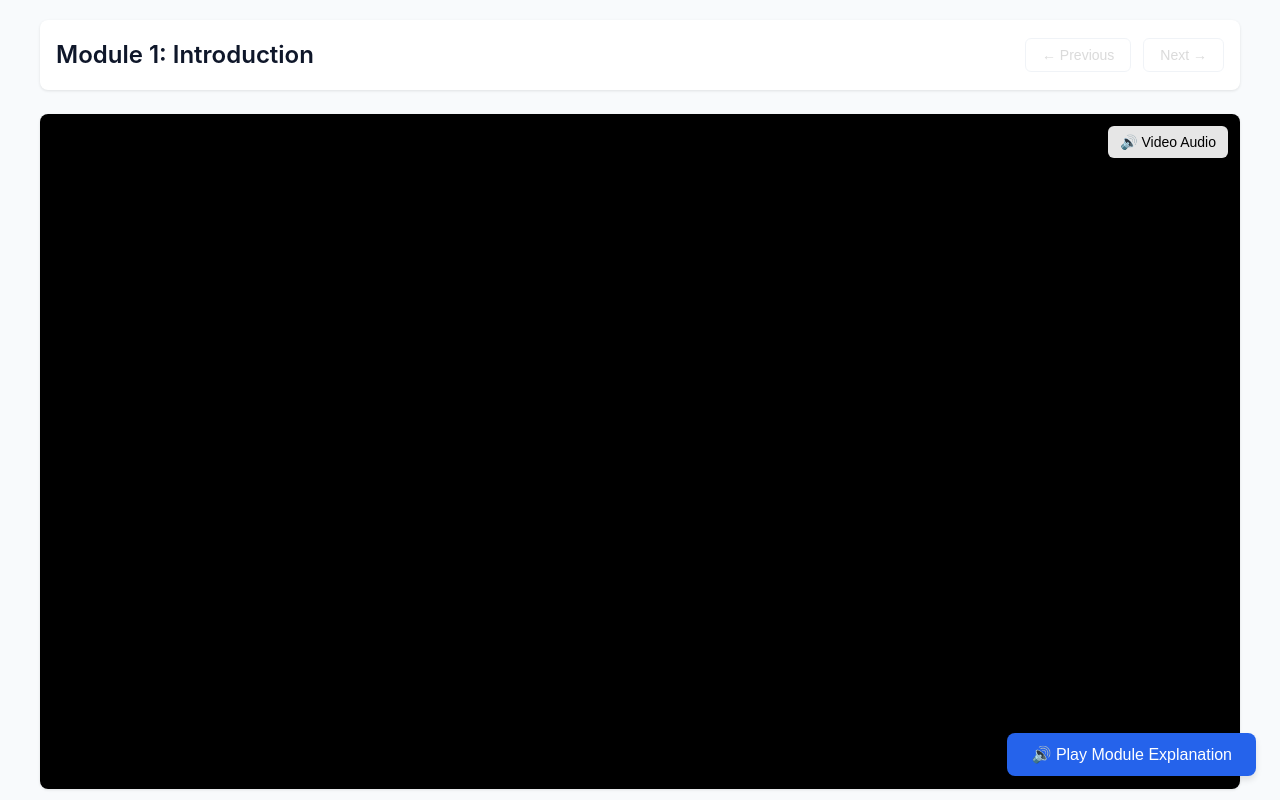
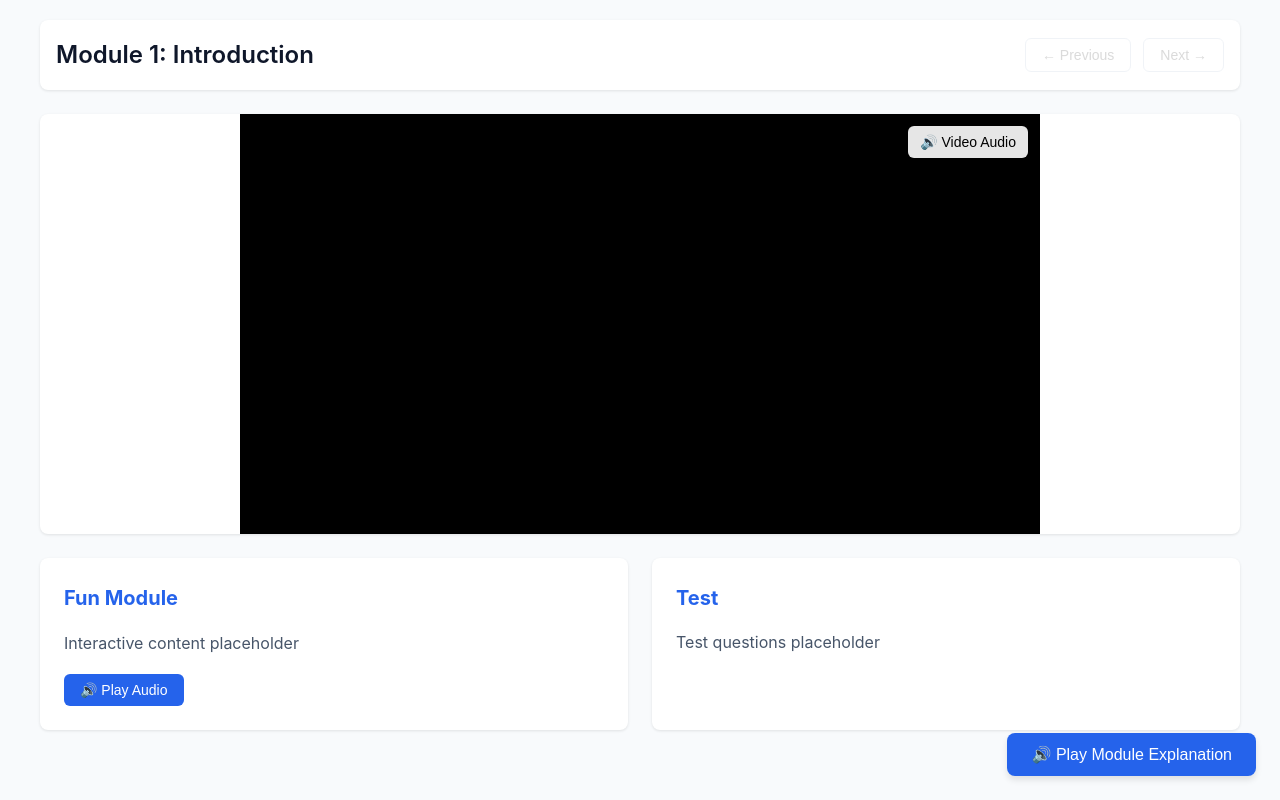
Before and after one commit to Yknld/GeminiLoop, a website: page template.html in a window 1280 px wide. Shown: the top 800 px of the page. Drawn offline with Linux system fonts and the light colour scheme.

Commit message:
Make video section smaller
- Reduce video aspect ratio from 56.25% to 35%
- Add max-width constraint (800px)
- Center the video

```diff
--- a/template.html
+++ b/template.html
@@ -85,9 +85,11 @@
 
         .video-wrapper {
             position: relative;
-            padding-bottom: 56.25%; /* 16:9 aspect ratio */
+            padding-bottom: 35%; /* Smaller video - reduced from 56.25% */
             height: 0;
             background: #000;
+            max-width: 800px;
+            margin: 0 auto;
         }
 
         .video-wrapper iframe {
```
